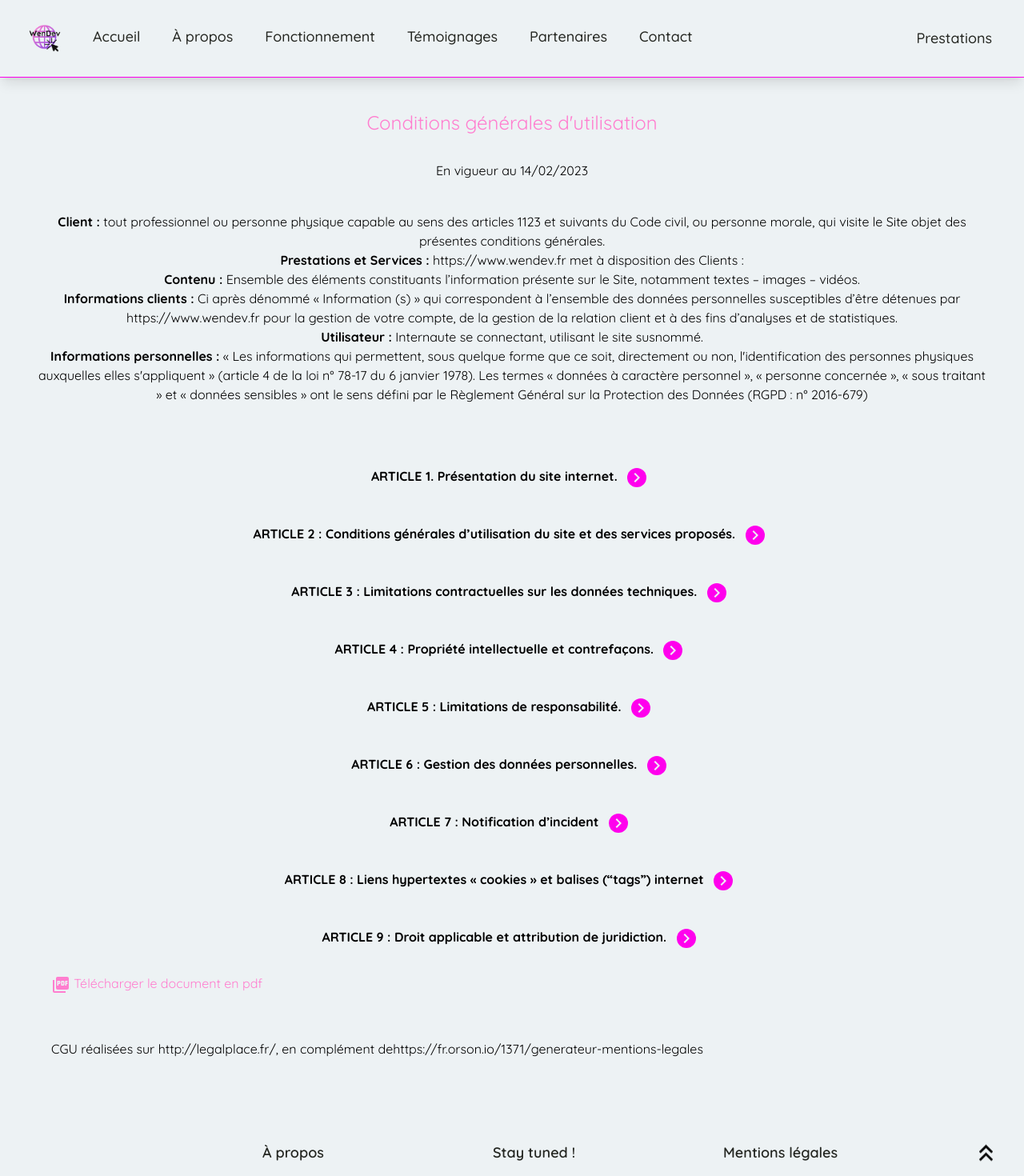
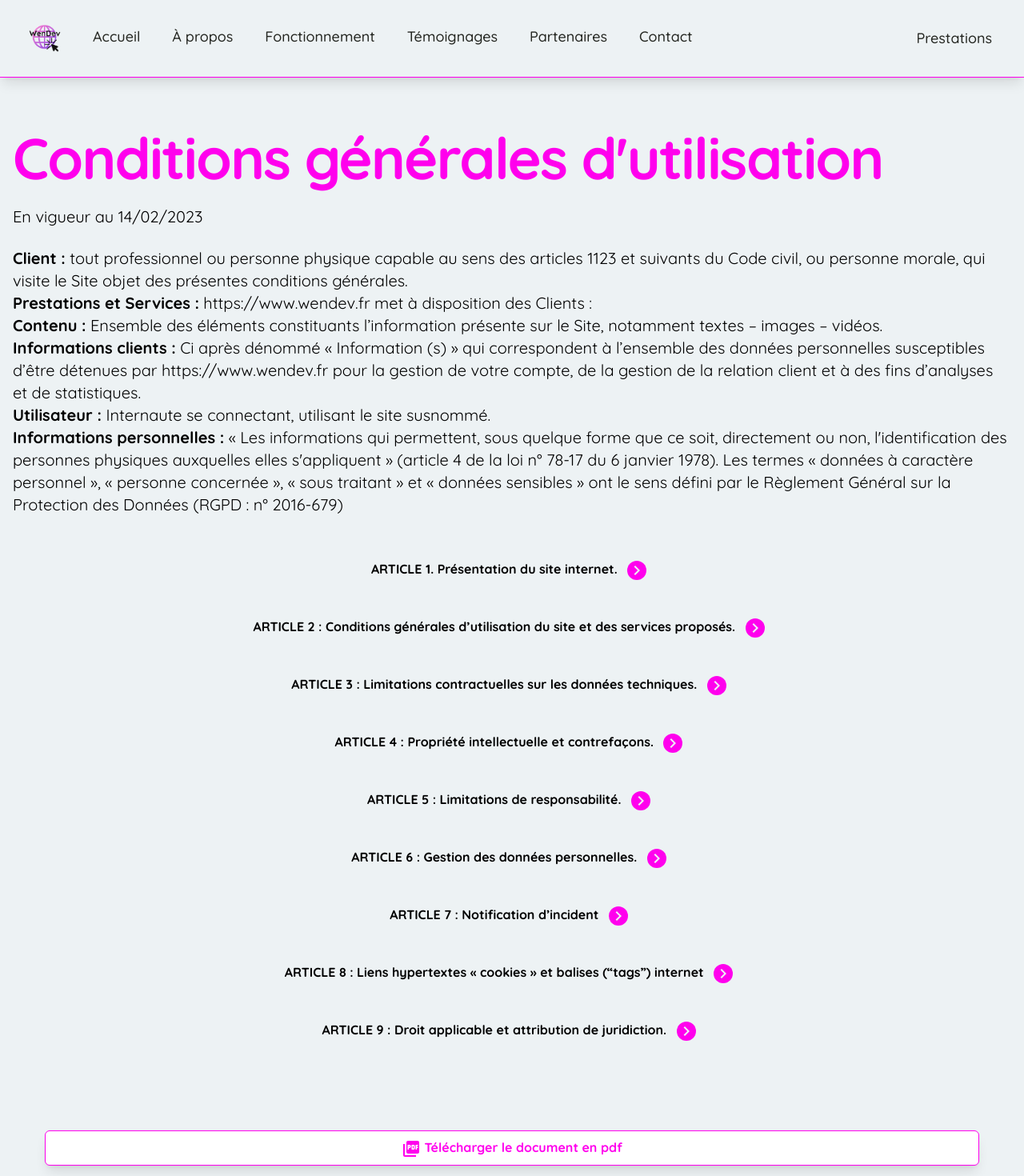
Before and after one commit to wendevweb/site-wendev, a React (Create React App) app: page /Legals in a window 1280 px wide. Shown: the top 1470 px of the page at 80% size. Built offline with nearby package versions, Linux system fonts and the light colour scheme.

Commit message:
Update CGU & CGV pages

```diff
--- a/src/pages/Cgv.jsx
+++ b/src/pages/Cgv.jsx
@@ -6,19 +6,19 @@ import { Helmet } from "react-helmet";
 
 const Cgv = () => {
   return (
-    <div className="m-6 flex flex-col justify-center justify-items-center font-quicksand">
+    <div className="font-quicksand max-w-screen-xl px-4 py-8 mx-auto lg:gap-8 xl:gap-0 lg:py-16 lg:grid-cols-2">
       <Helmet>
         <meta charSet="utf-8" />
         <title>C.G.V. | WenDev</title>
         <link href="https://www.wendev.fr/Cgv" />
       </Helmet>
-      <h2 className="text-pink text-2xl text-center m-4">
+      <h2 className="font-quicksand text-2xl md:text-6xl xl:text-7xl font-bold tracking-tight mb-6 text-pinkDark">
         {" "}
         Conditions générales de vente
       </h2>
-      <p className="text-center m-4">En vigueur au 14/02/2023</p>
-      <h3 className="text-center font-bold text-xl m-6"> Préambule</h3>
-      <p className="text-center m-4">
+      <p className="text-xl pb-6">En vigueur au 14/02/2023</p>
+      <h3 className="font-bold text-xl pb-6"> Préambule</h3>
+      <p className="text-xl tracking-tight">
         Les présentes conditions générales constituent un contrat de vente à
         distance, définissant les droits et obligations de WenDev et du Client
         dans le cadre de la vente des produits référencés sur le site Internet
@@ -26,7 +26,7 @@ const Cgv = () => {
         Pour toute question ou réclamation relative aux produits, à sa commande,
         à ses données personnelles, au droit de rétraction, à l’application de
         la garantie des produits le Client peut contacter WenDev : <br />
-        <span className="font-bold">
+        <span className="font-bold text-pinkDark">
           Wendev – Wendy Baqué 971 Route de Pernay 37340 Ambillou 06 98 15 71 13
           wendevweb@gmail.com
         </span>{" "}
@@ -983,19 +983,19 @@ const Cgv = () => {
             </>
           )}
         </Disclosure>
-        <p className="hover:text-secondaryLight">
+
+        <br />
+        <button className="mt-10 mb-6 border shadow-lg bg-real text-pinkDark border-pinkDark font-bold rounded-md p-2 hover:bg-pinkDark hover:text-white">
           <a
             href="https://acrobat.adobe.com/link/track?uri=urn:aaid:scds:US:7b75e619-9b96-340e-ba6a-22ba437f9b69"
             alt="Redirection vers la page de téléchargement du document en pdf"
             aria-label="Redirection vers la page de téléchargement du document en pdf"
             rel="noreferrer"
             target="_blank"
-            className="text-pink hover:text-pinkDark"
           >
             <PictureAsPdfIcon /> Télécharger le document en pdf{" "}
           </a>
-        </p>
-        <br />
+        </button>
       </div>
     </div>
   );
--- a/src/pages/Legals.jsx
+++ b/src/pages/Legals.jsx
@@ -6,18 +6,18 @@ import { Helmet } from "react-helmet";
 
 const Legals = () => {
   return (
-    <div className="m-6 flex flex-col justify-center justify-items-center font-quicksand">
+    <div className="font-quicksand max-w-screen-xl px-4 py-8 mx-auto lg:gap-8 xl:gap-0 lg:py-16 lg:grid-cols-2">
       <Helmet>
         <meta charSet="utf-8" />
         <title>C.G.U. | WenDev</title>
         <link href="https://www.wendev.fr/Legals" />
       </Helmet>
-      <h2 className="text-pink text-2xl text-center m-4">
+      <h2 className="font-quicksand text-2xl md:text-6xl xl:text-7xl font-bold tracking-tight mb-6 text-pinkDark">
         {" "}
         Conditions générales d'utilisation
       </h2>
-      <p className="text-center m-4">En vigueur au 14/02/2023</p>
-      <h3 className="text-center m-6">
+      <p className="text-xl pb-6">En vigueur au 14/02/2023</p>
+      <h3 className="text-xl">
         <span className="font-bold">Client : </span>tout professionnel ou
         personne physique capable au sens des articles 1123 et suivants du Code
         civil, ou personne morale, qui visite le Site objet des présentes
@@ -876,19 +876,18 @@ const Legals = () => {
             </>
           )}
         </Disclosure>
-        <p className="hover:text-secondaryLight">
+        <br />
+        <button className="mt-10 mb-6 border shadow-lg bg-real text-pinkDark border-pinkDark font-bold rounded-md p-2 hover:bg-pinkDark hover:text-white">
           <a
             href="https://acrobat.adobe.com/link/track?uri=urn:aaid:scds:US:705dfb7b-c4b4-3c9f-b395-892493af1430"
             alt="Redirection vers la page de téléchargement du document en pdf"
             aria-label="Redirection vers la page de téléchargement du document en pdf"
             rel="noreferrer"
             target="_blank"
-            className="text-pink hover:text-pinkDark"
           >
             <PictureAsPdfIcon /> Télécharger le document en pdf{" "}
           </a>
-        </p>
-        <br />
+        </button>
         <p>
           CGU réalisées sur{" "}
           <a
@@ -897,18 +896,18 @@ const Legals = () => {
             aria-label="Redirection sur le site de LegalPlace"
             rel="noreferrer"
             target="_blank"
-            className="hover:text-pink"
+            className="text-pinkDark  hover:font-bold"
           >
             http://legalplace.fr/
           </a>
-          , en complément de
+          , en complément de {" "}
           <a
             href="https://fr.orson.io/1371/generateur-mentions-legales"
             alt="Redirection sur le site d'Orson.io"
             aria-label="Redirection sur le site d'Orson.io'"
             rel="noreferrer"
             target="_blank"
-            className="hover:text-pink"
+            className="text-pinkDark  hover:font-bold"
           >
             https://fr.orson.io/1371/generateur-mentions-legales
           </a>
```
